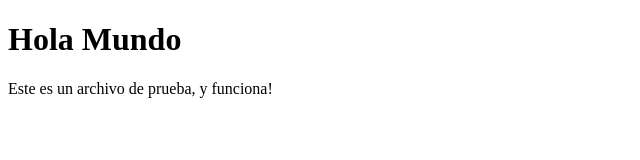
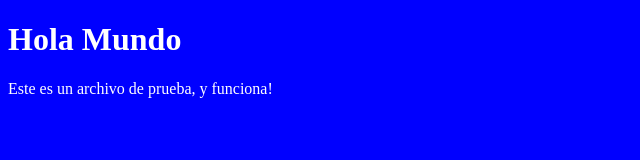
Before and after one commit to ImperatorXM/CursoGit, a plain HTML site: page index.html in a window 1280 px wide. Shown: the whole page, without its empty margins (0-640 px from the left). Drawn offline with Linux system fonts and the light colour scheme.

Commit message:
Agregado estilo CSS

```diff
--- /dev/null
+++ b/css/estilos.css
@@ -0,0 +1,6 @@
+@charset "utf-8";
+/* CSS Document */
+body{
+	background-color: #00F;
+	color: #FFF;
+}
--- a/index.html
+++ b/index.html
@@ -3,6 +3,7 @@
 <head>
 <meta charset="utf-8">
 	<title>Hola Mundo</title>
+	<link href="css/estilos.css" rel="stylesheet" type="text/css">
 </head>
 
 <body>
--- /dev/null
+++ b/js/javascript.js
@@ -0,0 +1 @@
+// Documento JavaScript
```
